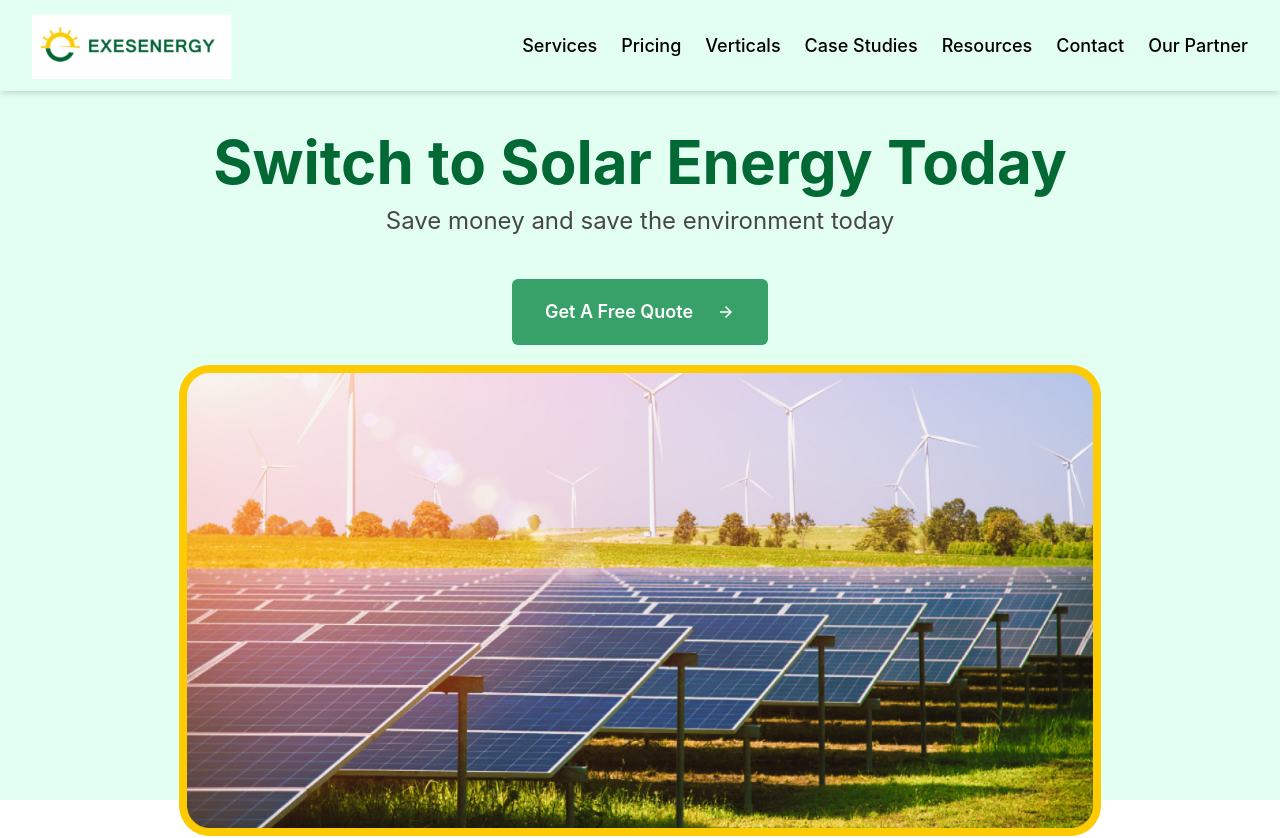
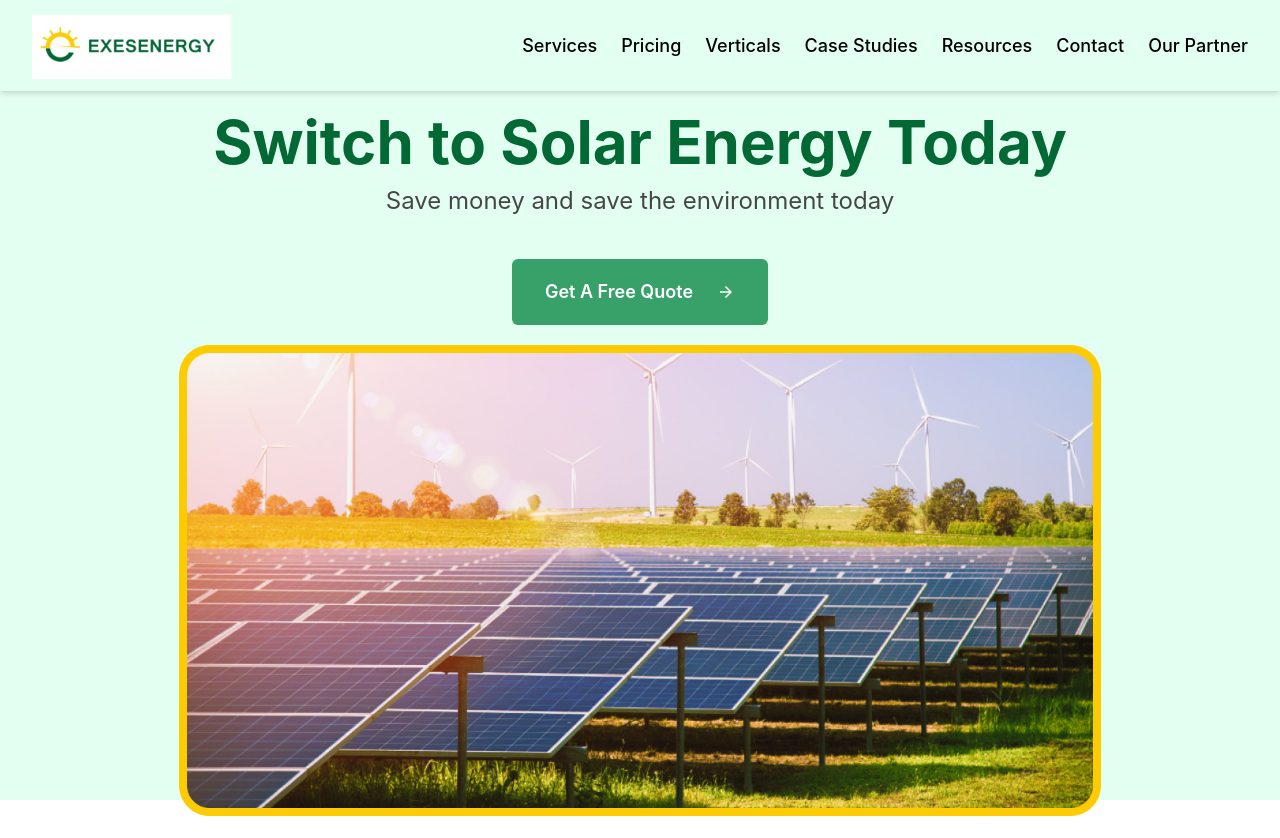
Before and after one commit to ExesEnergyInt/ExesEnergyW, a React (Vite) app: page / in a window 1280 px wide. Shown: the top 838 px of the page. Built offline with nearby package versions, Linux system fonts and the light colour scheme.

Commit message:
new change

```diff
--- a/src/Pages/Home/Hero.jsx
+++ b/src/Pages/Home/Hero.jsx
@@ -23,7 +23,7 @@ function Hero() {
           fontSize={{ base: '3xl', md: '5xl', lg: '6xl' }}
           fontWeight="700"
           color="#026834"
-          mt={{ lg: 10, sm: 5 }}
+          // mt={{ lg: 10, sm: 5 }}
           mb={2}
         >
           Switch to Solar Energy Today
@@ -52,7 +52,7 @@ function Hero() {
           <Image
             src="Images/forHero/Rectangle4204.png"
             alt="Solar Energy"
-            maxWidth={{ base: "80%", sm: "80%", md: "100%", lg: "80%" }}
+            maxWidth={{ base: "100%", sm: "100%", md: "100%", lg: "80%" }}
             objectFit="cover"
           />
         </Flex>
```
